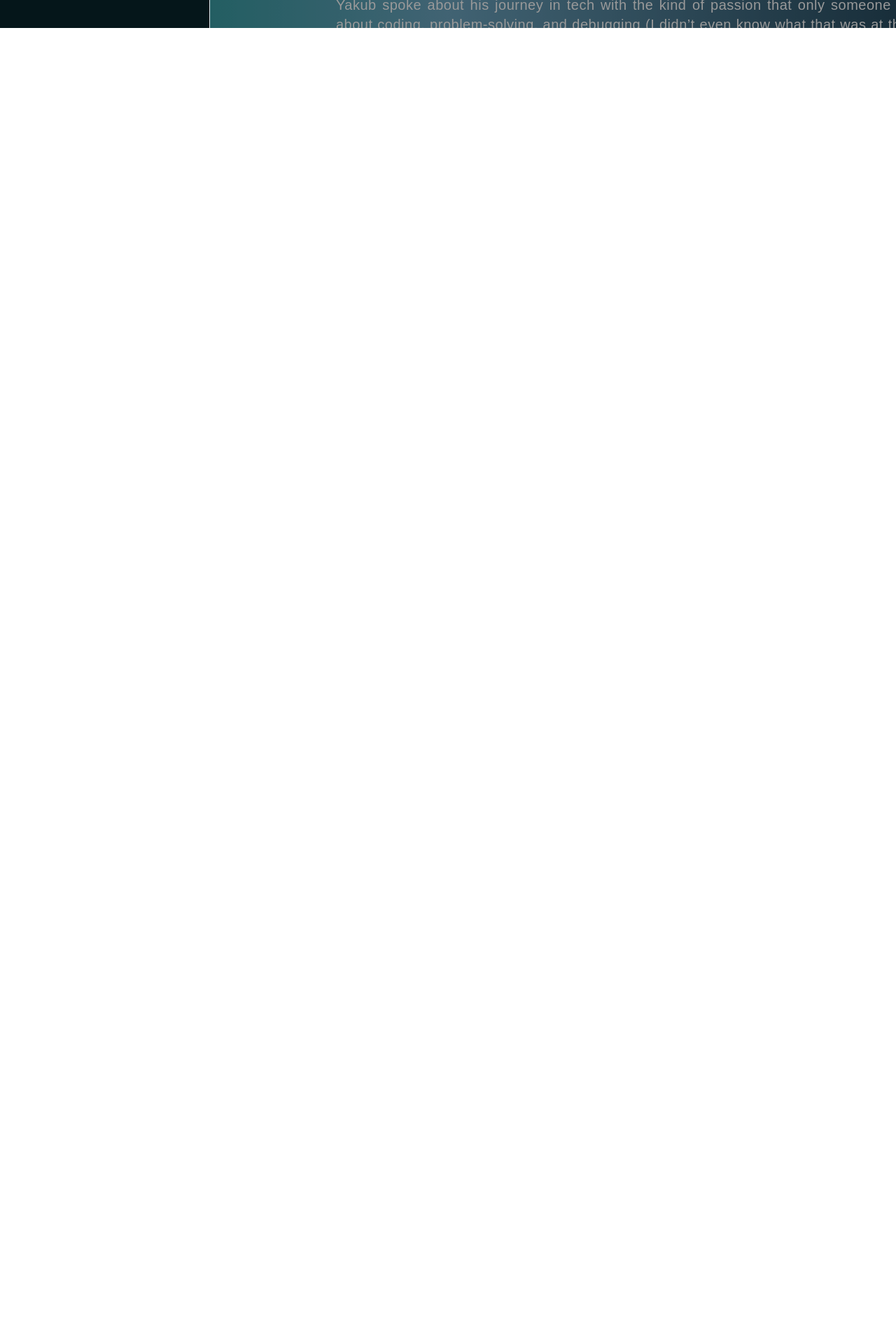
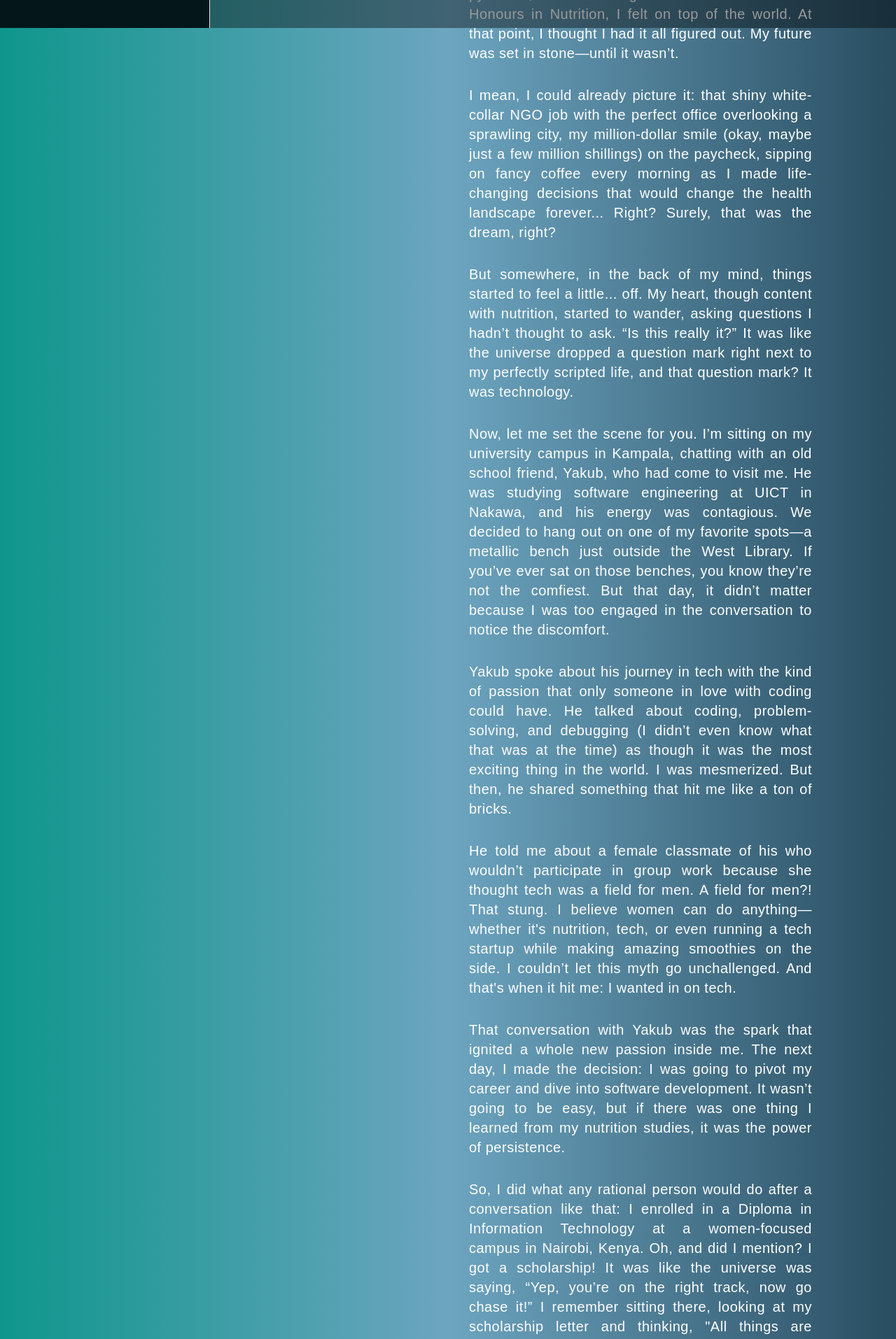
Before and after one commit to Aber-Racheal/Shadcn_ui_practice_portfolio, a Next.js app: page / in a window 1280 px wide. Shown: the part 760-2674 px from the top of the page at 70% size. Before the commit the page ends 800 px from the top, so only its background shows below. Built offline with nearby package versions, Linux system fonts and the light colour scheme.

Commit message:
Added my story to the story component

```diff
--- a/src/components/AboutMe/myStory/index.tsx
+++ b/src/components/AboutMe/myStory/index.tsx
@@ -1,60 +1,134 @@
-"use client"
-import React from "react"
-
+"use client";
+import React from "react";
 
 const MyStory = () => {
   return (
-        <div id="aboutme" className="bg-gradient-to-r from-[#0F968C] via-[#6DA5C0] to-[#294D61] w-full h-screen overflow-scroll text-white">
-            <div className="ml-[300px] absolute inset-0 bg-black opacity-40 z-0"></div>
+    <div
+      id="aboutme"
+      className="bg-gradient-to-r from-[#0F968C] via-[#6DA5C0] to-[#294D61] w-full min-h-screen overflow-auto text-white px-4 md:px-10 py-8"
+    >
+      <div className="ml-[300px] inset-0 bg-black opacity-40 z-0 fixed"></div>
 
       <h1 className="text-[60px] md:text-[80px] lg:text-[60px] font-bold text-center mt-[100px] ml-[25%] mr-[10%] tracking-wider z-10 relative animate__animated animate__fadeIn">
         This is my Story, This is my Store!
         <span className="text-[30px] italic font-thin mt-2 block">
-                    Not that song that you thought of, right?
+          Not that song that you thought of, right? Yeah, My store of mem'ries!
         </span>
       </h1>
 
-            <div className="max-w-4xl lg:px-20 z-10 ml-[400px]">
+      <div className="max-w-4xl lg:px-20 z-10 mx-auto mt-12 ml-[550px]">
+        {/* First Section */}
+        <p className="text-lg md:text-xl leading-relaxed tracking-wide space-y-6 animate__animated animate__fadeIn animate__delay-1s text-justify mb-8">
+          Breaking the Myth: My Journey from Nutrition to Software Development
+          <br />
+          From the moment I could hold a spoon, I was encouraged to pursue a
+          career that was secure, respected, and—most importantly—practical. So,
+          when I decided to dive into nutrition, it seemed like the logical
+          choice. I mean, food, health, science—what could go wrong? It was a
+          well-respected field with tangible, life-changing impact. I spent years
+          buried in textbooks, research papers, and food pyramids, and when I
+          graduated with First Class Honours in Nutrition, I felt on top of the
+          world. At that point, I thought I had it all figured out. My future was
+          set in stone—until it wasn’t.
+        </p>
 
-            <p className="text-lg md:text-xl leading-relaxed tracking-wide space-y-6 animate__animated animate__fadeIn animate__delay-1s text-justify w-[1200px]">
-                    Breaking the Myth: My Journey from Nutrition to Software Development <br/>
-                    From the moment I could hold a spoon, I was encouraged to pursue a career that was secure, respected, and—most importantly—practical. So, when I decided to dive into nutrition, it seemed like the logical choice. I mean, food, health, science—what could go wrong? It was a well-respected field with tangible, life-changing impact. I spent years buried in textbooks, research papers, and food pyramids, and when I graduated with First Class Honours in Nutrition, I felt on top of the world. At that point, I thought I had it all figured out. My future was set in stone—until it wasn’t.
+        {/* Second Section */}
+        <p className="text-lg md:text-xl leading-relaxed tracking-wide space-y-6 animate__animated animate__fadeIn animate__delay-1s text-justify mb-8">
+          I mean, I could already picture it: that shiny white-collar NGO job
+          with the perfect office overlooking a sprawling city, my million-dollar
+          smile (okay, maybe just a few million shillings) on the paycheck, sipping
+          on fancy coffee every morning as I made life-changing decisions that
+          would change the health landscape forever... Right? Surely, that was the
+          dream, right?
+        </p>
 
-                    I mean, I could already picture it: that shiny white-collar NGO job with the perfect office overlooking a sprawling city, my million-dollar smile (okay, maybe just a few million shillings) on the paycheck, sipping on fancy coffee every morning as I made life-changing decisions that would change the health landscape forever... Right? Surely, that was the dream, right?
+        {/* Third Section */}
+        <p className="text-lg md:text-xl leading-relaxed tracking-wide space-y-6 animate__animated animate__fadeIn animate__delay-1s text-justify mb-8">
+          But somewhere, in the back of my mind, things started to feel a little...
+          off. My heart, though content with nutrition, started to wander, asking
+          questions I hadn’t thought to ask. “Is this really it?” It was like the
+          universe dropped a question mark right next to my perfectly scripted
+          life, and that question mark? It was technology.
+        </p>
 
-                    But somewhere, in the back of my mind, things started to feel a little... off. My heart, though content with nutrition, started to wander, asking questions I hadn’t thought to ask. “Is this really it?” It was like the universe dropped a question mark right next to my perfectly scripted life, and that question mark? It was technology.
+        {/* Fourth Section */}
+        <p className="text-lg md:text-xl leading-relaxed tracking-wide space-y-6 animate__animated animate__fadeIn animate__delay-1s text-justify mb-8">
+          Now, let me set the scene for you. I’m sitting on my university campus
+          in Kampala, chatting with an old school friend, Yakub, who had come to
+          visit me. He was studying software engineering at UICT in Nakawa, and
+          his energy was contagious. We decided to hang out on one of my favorite
+          spots—a metallic bench just outside the West Library. If you’ve ever
+          sat on those benches, you know they’re not the comfiest. But that day,
+          it didn’t matter because I was too engaged in the conversation to notice
+          the discomfort.
+        </p>
 
-                    Now, let me set the scene for you. I’m sitting on my university campus in Kampala, chatting with an old school friend, Yakub, who had come to visit me. He was studying software engineering at UICT in Nakawa, and his energy was contagious. We decided to hang out on one of my favorite spots—a metallic bench just outside the West Library. If you’ve ever sat on those benches, you know they’re not the comfiest. But that day, it didn’t matter because I was too engaged in the conversation to notice the discomfort.
+        {/* Fifth Section */}
+        <p className="text-lg md:text-xl leading-relaxed tracking-wide space-y-6 animate__animated animate__fadeIn animate__delay-1s text-justify mb-8">
+          Yakub spoke about his journey in tech with the kind of passion that only
+          someone in love with coding could have. He talked about coding,
+          problem-solving, and debugging (I didn’t even know what that was at the
+          time) as though it was the most exciting thing in the world. I was
+          mesmerized. But then, he shared something that hit me like a ton of
+          bricks.
+        </p>
 
-                    Yakub spoke about his journey in tech with the kind of passion that only someone in love with coding could have. He talked about coding, problem-solving, and debugging (I didn’t even know what that was at the time) as though it was the most exciting thing in the world. I was mesmerized. But then, he shared something that hit me like a ton of bricks.
+        {/* Sixth Section */}
+        <p className="text-lg md:text-xl leading-relaxed tracking-wide space-y-6 animate__animated animate__fadeIn animate__delay-1s text-justify mb-8">
+          He told me about a female classmate of his who wouldn’t participate in
+          group work because she thought tech was a field for men. A field for
+          men?! That stung. I believe women can do anything—whether it's
+          nutrition, tech, or even running a tech startup while making amazing
+          smoothies on the side. I couldn’t let this myth go unchallenged. And
+          that's when it hit me: I wanted in on tech.
+        </p>
 
-                    He told me about a female classmate of his who wouldn’t participate in group work because she thought tech was a field for men. A field for men?! That stung. I believe women can do anything—whether it's nutrition, tech, or even running a tech startup while making amazing smoothies on the side. I couldn’t let this myth go unchallenged. And that's when it hit me: I wanted in on tech.
+        {/* Seventh Section */}
+        <p className="text-lg md:text-xl leading-relaxed tracking-wide space-y-6 animate__animated animate__fadeIn animate__delay-1s text-justify mb-8">
+          That conversation with Yakub was the spark that ignited a whole new
+          passion inside me. The next day, I made the decision: I was going to
+          pivot my career and dive into software development. It wasn’t going to
+          be easy, but if there was one thing I learned from my nutrition studies,
+          it was the power of persistence.
+        </p>
 
-                    That conversation with Yakub was the spark that ignited a whole new passion inside me. The next day, I made the decision: I was going to pivot my career and dive into software development. It wasn’t going to be easy, but if there was one thing I learned from my nutrition studies, it was the power of persistence.
+        {/* Eighth Section */}
+        <p className="text-lg md:text-xl leading-relaxed tracking-wide space-y-6 animate__animated animate__fadeIn animate__delay-1s text-justify mb-8">
+          So, I did what any rational person would do after a conversation like
+          that: I enrolled in a Diploma in Information Technology at a
+          women-focused campus in Nairobi, Kenya. Oh, and did I mention? I got a
+          scholarship! It was like the universe was saying, “Yep, you’re on the
+          right track, now go chase it!” I remember sitting there, looking at my
+          scholarship letter and thinking, "All things are working together for
+          me!" It felt like everything I had worked for up to that point had led
+          me to this very moment.
+        </p>
 
-                    So, I did what any rational person would do after a conversation like that: I enrolled in a Diploma in Information Technology at a women-focused campus in Nairobi, Kenya. Oh, and did I mention? I got a scholarship! It was like the universe was saying, “Yep, you’re on the right track, now go chase it!” I remember sitting there, looking at my scholarship letter and thinking, "All things are working together for me!" It felt like everything I had worked for up to that point had led me to this very moment.
+        {/* Ninth Section */}
+        <p className="text-lg md:text-xl leading-relaxed tracking-wide space-y-6 animate__animated animate__fadeIn animate__delay-1s text-justify mb-8">
+          And just when I thought the journey was about to get predictable, enter
+          Nehemiah—a quiet, reserved church colleague who, at first glance, seemed
+          like he was more about deep conversations than coding. But as we started
+          talking more, I discovered that Nehemiah was a software engineer. Yep,
+          just casually solving tech problems and making magic happen behind the
+          scenes. I remember thinking, "Okay, this is a sign." Just when I was
+          waiting to hear back about my application to the Nairobi tech institute,
+          Nehemiah appeared like the tech guardian angel I didn’t know I needed.
+        </p>
 
-                    And just when I thought the journey was about to get predictable, enter Nehemiah—a quiet, reserved church colleague who, at first glance, seemed like he was more about deep conversations than coding. But as we started talking more, I discovered that Nehemiah was a software engineer. Yep, just casually solving tech problems and making magic happen behind the scenes. I remember thinking, "Okay, this is a sign." Just when I was waiting to hear back about my application to the Nairobi tech institute, Nehemiah appeared like the tech guardian angel I didn’t know I needed.
-
-                    The timing was uncanny. Nehemiah and Yakub were the two pillars that helped support my transition into tech. They weren’t just tech mentors; they were life mentors. They taught me not only how to solve problems in coding but also how to approach life with patience, critical thinking, and creativity. Nehemiah, in particular, had this way of making complex concepts seem simple. It was like watching someone turn a Rubik's Cube into a child’s toy. He didn’t just teach me how to code; he taught me how to think like a developer—methodically, but with plenty of creative flair.
-
-                    And then there was Yakub. Whenever my coding projects felt like they were hitting a wall, whenever Stack Overflow was no help, and Reddit just made me more confused, I knew I could count on Yakub. He was my go-to when I needed guidance, encouragement, or just a good laugh about how messy the tech world can be. Whether it was through coding challenges or late-night debugging sessions, Yakub and Nehemiah became my tech support system, my constant backup when the code wouldn’t compile and the solution felt like it was on another planet.
-
-                    Fast forward to today, and I’m a proud software developer, navigating the tech world with more confidence than I ever imagined. I look back at my journey from a First Class Honours Nutrition graduate to a tech enthusiast, and I can’t help but laugh at how far I’ve come. It’s been a wild ride, full of learning curves, late-night coding sessions, and plenty of “debugging” moments (in my code and in my life). But I’ve never looked back. I’m living proof that it’s never too late to pivot.
-
-                    I’m also deeply grateful for Yakub and Nehemiah. These two are not just my friends; they’re my mentors and support system. They’ve made the journey so much easier, sharing their knowledge, cracking jokes when things get too tense, and showing me that the best part of being in tech is the people you meet along the way.
-
-                    And I’m just getting started. I’m driven by the belief that African women can—and should—be part of the tech revolution. Coding isn’t just for men. It’s for anyone willing to learn, innovate, and break through barriers.
-
-                    So, if you're reading this and you think tech isn't for you, or you feel like you're too late to start—think again. My journey is far from over, and I can’t wait to see where this path takes me.
-
-                    And to Yakub and Nehemiah: Thanks for being the real MVPs. You’ve been my backup when the stack overflows, my mentors when I hit dead ends, and my friends who have believed in me even when I doubted myself. I wouldn’t be here without you.
-
-
+        {/* Closing Section */}
+        <p className="text-lg md:text-xl leading-relaxed tracking-wide space-y-6 animate__animated animate__fadeIn animate__delay-1s text-justify mb-8">
+          Fast forward to today, and I’m a proud software developer, navigating
+          the tech world with more confidence than I ever imagined. I look back at
+          my journey from a First Class Honours Nutrition graduate to a tech
+          enthusiast, and I can’t help but laugh at how far I’ve come. It’s been a
+          wild ride, full of learning curves, late-night coding sessions, and
+          plenty of “debugging” moments (in my code and in my life). But I’ve
+          never looked back. I’m living proof that it’s never too late to pivot.
         </p>
       </div>
     </div>
-    )
+  );
+};
 
-}
 export default MyStory;
```
Lines whose indentation alone changed are shown as unchanged.
